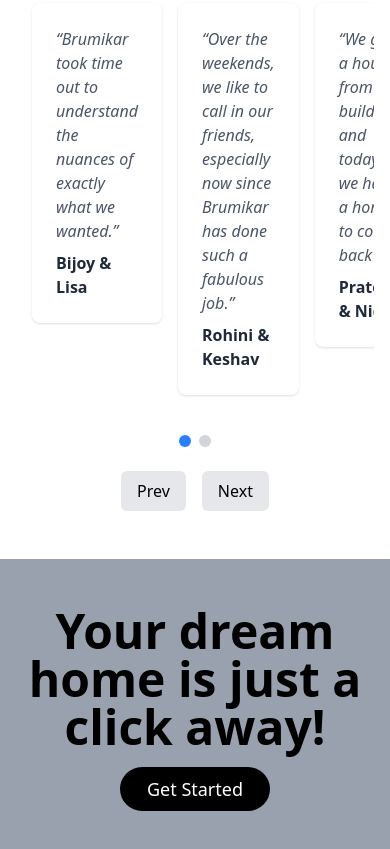
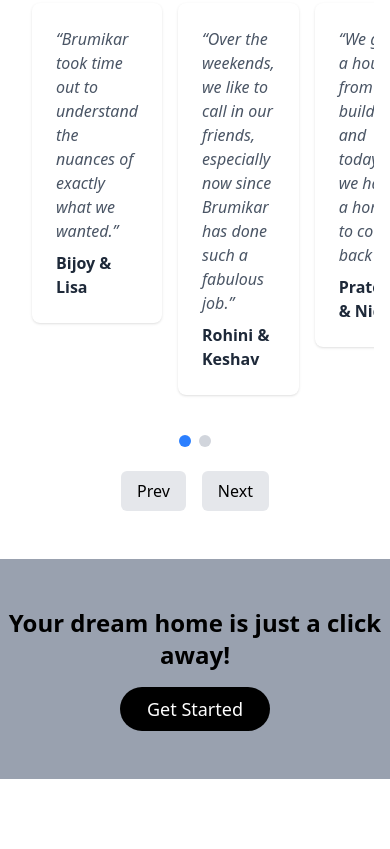
Before and after one commit to AB-Media-Co/Bhumikar-Wardrobes, a plain HTML site: page index.html in a window 390 px wide. Shown: the part 6081-6930 px from the top of the page. After the commit the page ends 6860 px from the top, so only its background shows below. Drawn offline with nearby package versions, Linux system fonts and the light colour scheme.

Commit message:
Update index.html

```diff
--- a/index.html
+++ b/index.html
@@ -426,7 +426,7 @@
     <div class="flex flex-col  py-12 bg-gray-400 text-center justify-center">
         <div class=" flex gap-4 flex-col justify-center">
 
-            <p class="text-5xl font-semibold text-black">Your dream home is just a click away! </p>
+            <p class="text-2xl md:text-5xl font-semibold text-black">Your dream home is just a click away! </p>
             <a a href="https://wa.me/YOUR_PHONE_NUMBER"
                 class="text-lg py-2 w-[150px] mx-auto px-4 bg-black rounded-full text-white">Get Started</a>
 
```
